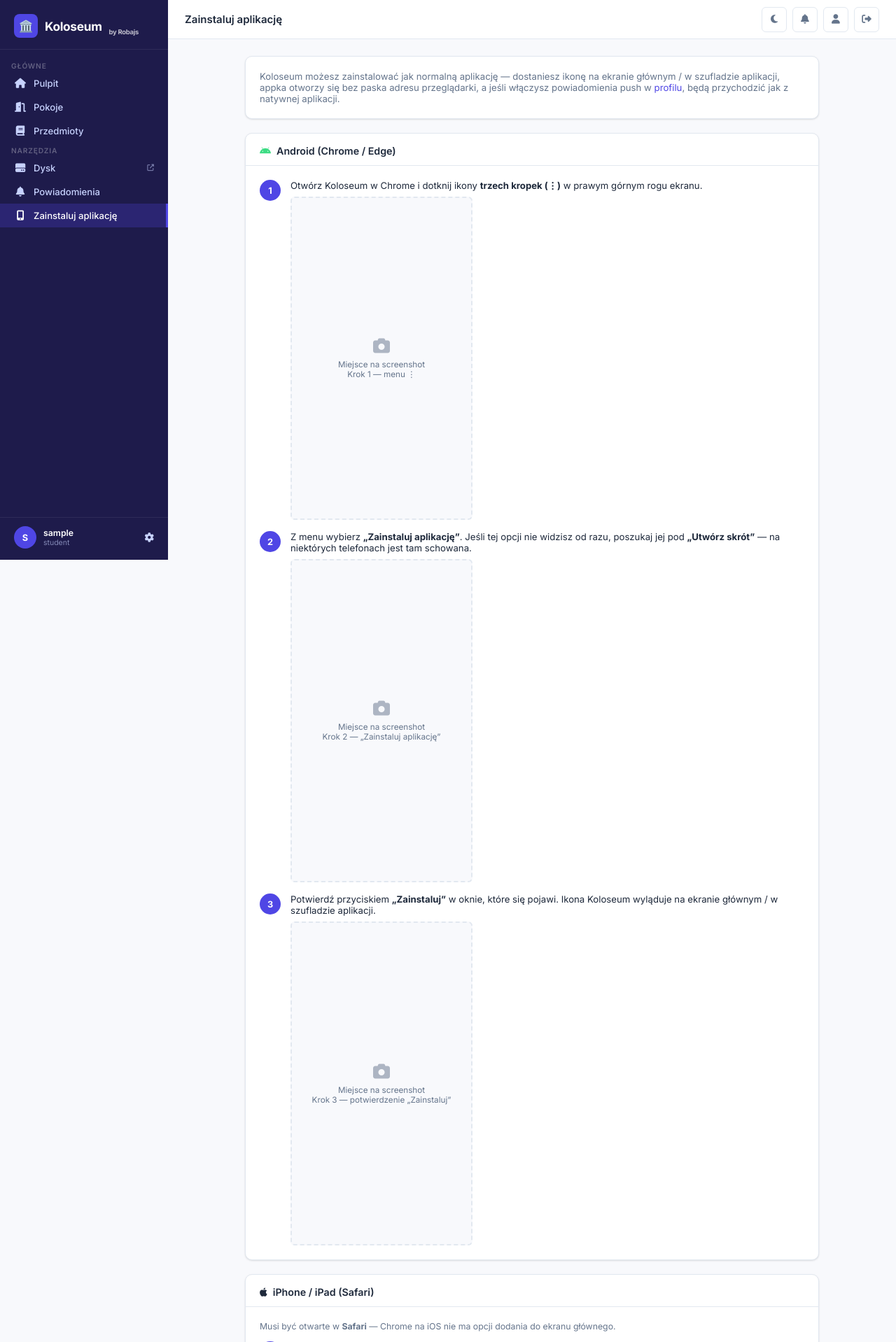
After one commit to robajs3/koloseum, a Flask app: page /pomoc/instalacja in a window 1280 px wide. The commit adds this page. Shown: the top 1918 px of the page at 70% size. Run offline with Flask 3, Linux system fonts and the light colour scheme; the visitor is signed in with stand-in values (Sample User, id 1); data that the repository does not hold is empty; parts of the project's set-up code (start-up, migrations or seed data) failed here and were passed over.

Commit message:
added tutorial

```diff
--- a/controllers/profile_controller.py
+++ b/controllers/profile_controller.py
@@ -12,6 +12,12 @@
 def profile():
     return render_template("profile/profile.html",
                            filevault_url=current_app.config.get("FILEVAULT_BASE_URL", ""))
+
+
+@profile_bp.route("/pomoc/instalacja")
+@login_required
+def install_app():
+    return render_template("profile/install_app.html")
 
 
 @profile_bp.route("/profile/change-password", methods=["POST"])
--- a/static/css/app.css
+++ b/static/css/app.css
@@ -273,6 +273,56 @@
 }
 
 .card-body { padding: 20px; }
+
+/* ===== INSTALL GUIDE (PWA) ===== */
+.install-steps {
+  display: flex;
+  flex-direction: column;
+  gap: 16px;
+}
+
+.install-step {
+  display: flex;
+  gap: 14px;
+  align-items: flex-start;
+}
+
+.install-step-num {
+  flex-shrink: 0;
+  width: 30px;
+  height: 30px;
+  border-radius: 50%;
+  background: var(--primary);
+  color: #fff;
+  font-weight: 700;
+  font-size: .85rem;
+  display: flex;
+  align-items: center;
+  justify-content: center;
+}
+
+.install-step-body { flex: 1; }
+.install-step-body p { font-size: .88rem; color: var(--text); margin-bottom: 8px; }
+
+.screenshot-placeholder {
+  width: 100%;
+  max-width: 260px;
+  aspect-ratio: 9 / 16;
+  border: 2px dashed var(--border);
+  border-radius: var(--radius-sm);
+  background: var(--bg);
+  display: flex;
+  flex-direction: column;
+  align-items: center;
+  justify-content: center;
+  gap: 8px;
+  color: var(--text-muted);
+  font-size: .78rem;
+  text-align: center;
+  padding: 12px;
+}
+
+.screenshot-placeholder i { font-size: 1.6rem; opacity: .5; }
 
 /* ===== BUTTONS ===== */
 .btn {
--- a/templates/base.html
+++ b/templates/base.html
@@ -63,6 +63,10 @@
         {% if unread_notifications > 0 %}
         <span class="badge">{{ unread_notifications }}</span>
         {% endif %}
+      </a>
+      <a class="nav-item {% if request.endpoint == 'profile.install_app' %}active{% endif %}"
+         href="{{ url_for('profile.install_app') }}">
+        <i class="fas fa-mobile-screen-button nav-icon"></i> Zainstaluj aplikację
       </a>
 
       {% if current_user.is_global_admin %}
--- /dev/null
+++ b/templates/profile/install_app.html
@@ -0,0 +1,114 @@
+{% extends "base.html" %}
+{% block title %}Zainstaluj aplikację — Koloseum{% endblock %}
+{% block page_title %}Zainstaluj aplikację{% endblock %}
+
+{% block content %}
+<div style="max-width:820px;margin:0 auto;display:flex;flex-direction:column;gap:20px">
+
+  <div class="card">
+    <div class="card-body">
+      <p style="font-size:.88rem;color:var(--text-muted)">
+        Koloseum możesz zainstalować jak normalną aplikację — dostaniesz ikonę na ekranie
+        głównym / w szufladzie aplikacji, appka otworzy się bez paska adresu przeglądarki,
+        a jeśli włączysz powiadomienia push w
+        <a href="{{ url_for('profile.profile') }}">profilu</a>, będą przychodzić jak z
+        natywnej aplikacji.
+      </p>
+    </div>
+  </div>
+
+  <!-- ANDROID -->
+  <div class="card">
+    <div class="card-header">
+      <h3><i class="fab fa-android" style="color:#3ddc84;margin-right:8px"></i>Android (Chrome / Edge)</h3>
+    </div>
+    <div class="card-body">
+      <div class="install-steps">
+
+        <div class="install-step">
+          <div class="install-step-num">1</div>
+          <div class="install-step-body">
+            <p>Otwórz Koloseum w Chrome i dotknij ikony <strong>trzech kropek (⋮)</strong> w prawym górnym rogu ekranu.</p>
+            <div class="screenshot-placeholder">
+              <i class="fas fa-camera"></i>
+              Miejsce na screenshot<br>Krok 1 — menu ⋮
+            </div>
+          </div>
+        </div>
+
+        <div class="install-step">
+          <div class="install-step-num">2</div>
+          <div class="install-step-body">
+            <p>Z menu wybierz <strong>„Zainstaluj aplikację”</strong>. Jeśli tej opcji nie widzisz od razu, poszukaj jej pod <strong>„Utwórz skrót”</strong> — na niektórych telefonach jest tam schowana.</p>
+            <div class="screenshot-placeholder">
+              <i class="fas fa-camera"></i>
+              Miejsce na screenshot<br>Krok 2 — „Zainstaluj aplikację”
+            </div>
+          </div>
+        </div>
+
+        <div class="install-step">
+          <div class="install-step-num">3</div>
+          <div class="install-step-body">
+            <p>Potwierdź przyciskiem <strong>„Zainstaluj”</strong> w oknie, które się pojawi. Ikona Koloseum wyląduje na ekranie głównym / w szufladzie aplikacji.</p>
+            <div class="screenshot-placeholder">
+              <i class="fas fa-camera"></i>
+              Miejsce na screenshot<br>Krok 3 — potwierdzenie „Zainstaluj”
+            </div>
+          </div>
+        </div>
+
+      </div>
+    </div>
+  </div>
+
+  <!-- iOS -->
+  <div class="card">
+    <div class="card-header">
+      <h3><i class="fab fa-apple" style="margin-right:8px"></i>iPhone / iPad (Safari)</h3>
+    </div>
+    <div class="card-body">
+      <p style="font-size:.82rem;color:var(--text-muted);margin-bottom:14px">
+        Musi być otwarte w <strong>Safari</strong> — Chrome na iOS nie ma opcji dodania do ekranu głównego.
+      </p>
+      <div class="install-steps">
+
+        <div class="install-step">
+          <div class="install-step-num">1</div>
+          <div class="install-step-body">
+            <p>Otwórz Koloseum w Safari i dotknij ikony <strong>Udostępnij</strong> <i class="fas fa-arrow-up-from-bracket"></i> na dole ekranu.</p>
+            <div class="screenshot-placeholder">
+              <i class="fas fa-camera"></i>
+              Miejsce na screenshot<br>Krok 1 — ikona Udostępnij
+            </div>
+          </div>
+        </div>
+
+        <div class="install-step">
+          <div class="install-step-num">2</div>
+          <div class="install-step-body">
+            <p>Przewiń listę opcji i wybierz <strong>„Dodaj do ekranu początkowego”</strong>.</p>
+            <div class="screenshot-placeholder">
+              <i class="fas fa-camera"></i>
+              Miejsce na screenshot<br>Krok 2 — „Dodaj do ekranu początkowego”
+            </div>
+          </div>
+        </div>
+
+        <div class="install-step">
+          <div class="install-step-num">3</div>
+          <div class="install-step-body">
+            <p>Potwierdź przyciskiem <strong>„Dodaj”</strong> w prawym górnym rogu. Ikona pojawi się na ekranie głównym.</p>
+            <div class="screenshot-placeholder">
+              <i class="fas fa-camera"></i>
+              Miejsce na screenshot<br>Krok 3 — potwierdzenie „Dodaj”
+            </div>
+          </div>
+        </div>
+
+      </div>
+    </div>
+  </div>
+
+</div>
+{% endblock %}
--- a/templates/profile/profile.html
+++ b/templates/profile/profile.html
@@ -98,6 +98,7 @@
         <p class="text-muted" style="font-size:.78rem;margin-top:8px">
           Na iPhonie/iPadzie: otwórz tę stronę w Safari, dotknij <i class="fas fa-arrow-up-from-bracket"></i> Udostępnij →
           „Dodaj do ekranu początkowego”, a następnie włącz powiadomienia z appki uruchomionej z tej ikony.
+          Pełna instrukcja instalacji (Android + iOS): <a href="{{ url_for('profile.install_app') }}">zobacz tutaj</a>.
         </p>
       </form>
     </div>
```
Also changed, not shown: 2 other files.
